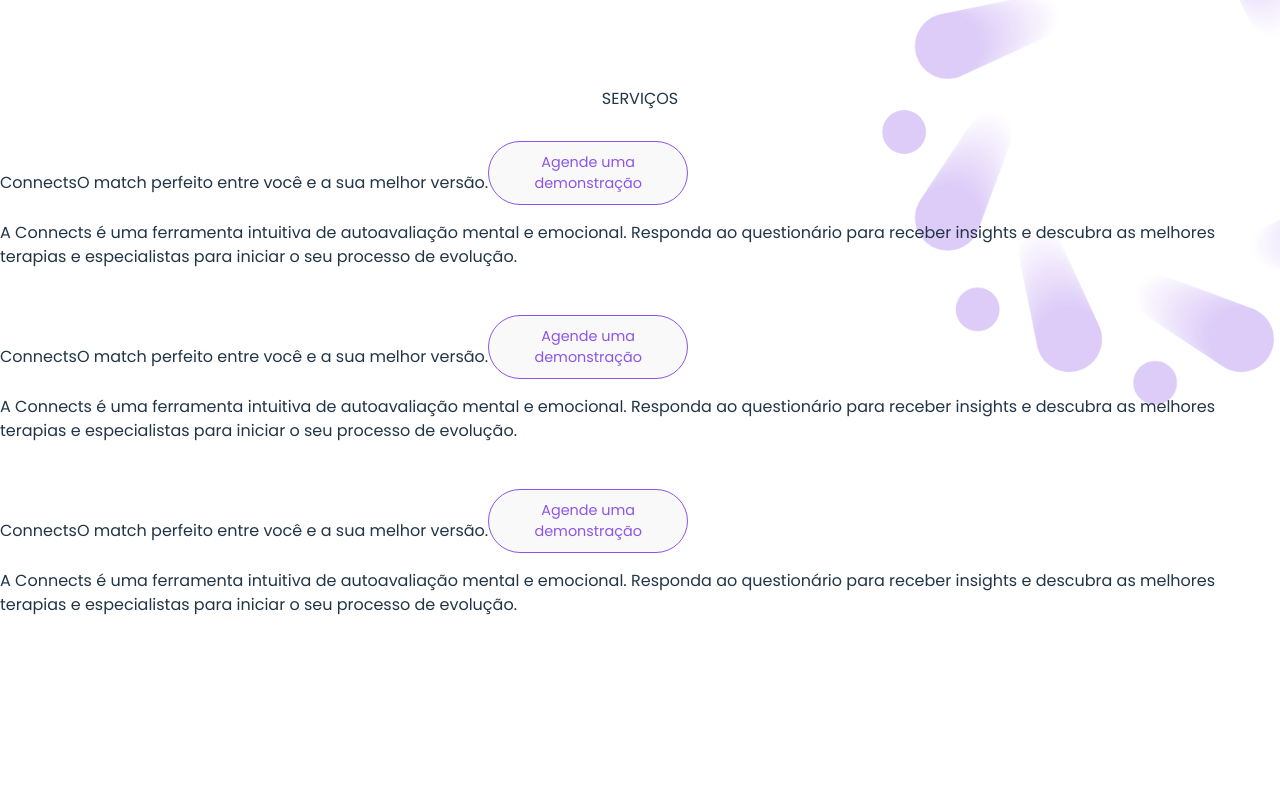
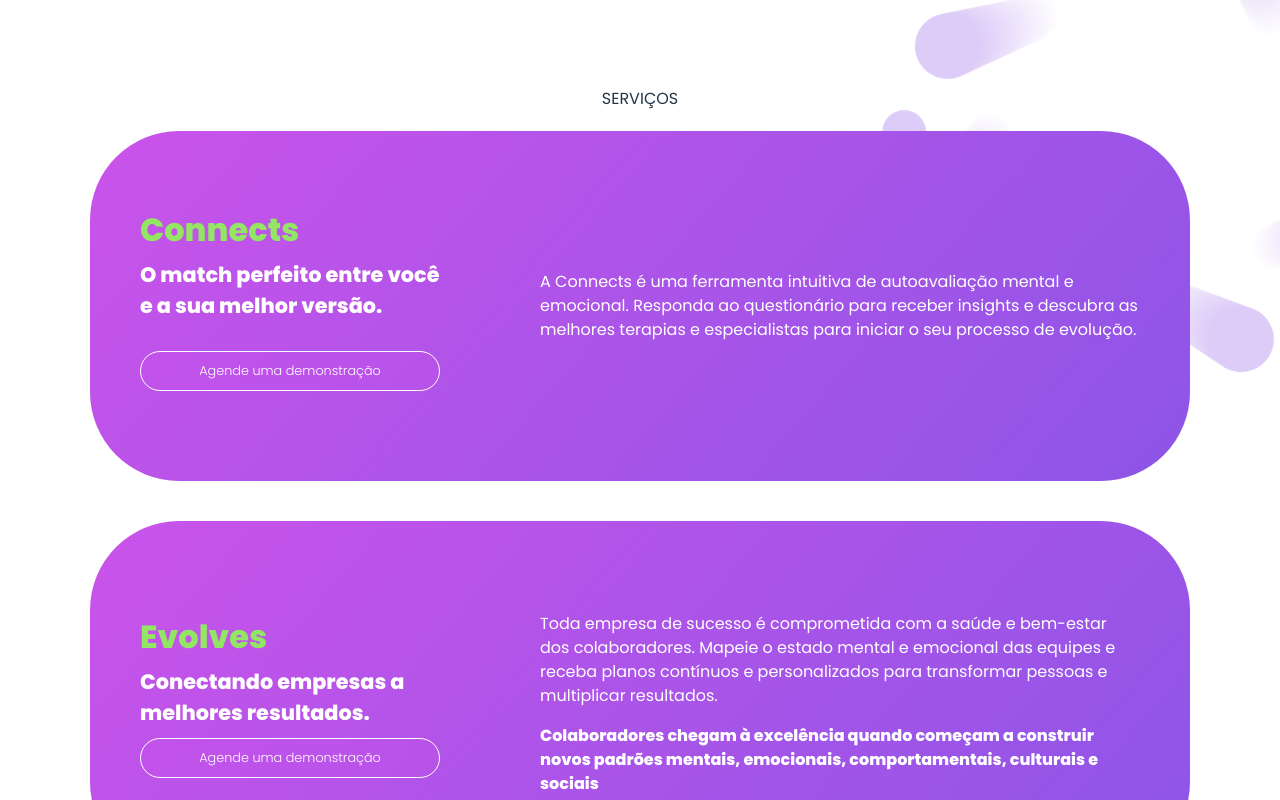
Before and after one commit to sahdibernardi/nectus, a React (Vite) app: page / in a window 1280 px wide. Shown: the part 6520-7320 px from the top of the page. Before the commit the page ends 7153 px from the top, so only its background shows below. Built offline with nearby package versions, Linux system fonts and the light colour scheme.

Commit message:
add: s11 css

```diff
--- a/src/pages/Homepage.jsx
+++ b/src/pages/Homepage.jsx
@@ -365,7 +365,7 @@
           <span className='s11-box-subtitle'>
             O match perfeito entre você e a sua melhor versão.
           </span>
-          <button className='btn-1'>
+          <button className='btn-2'>
             Agende uma demonstração
           </button>
         </div>
@@ -376,38 +376,43 @@
         </div>
       </div>
       <div className='s11-box'>
-        <div className='s11-box-left'>
+        <div className='s11-box-left s11-left-heigher'>
           <span className='s11-box-title'>
-            Connects
+            Evolves
           </span>
           <span className='s11-box-subtitle'>
-            O match perfeito entre você e a sua melhor versão.
+            Conectando empresas a melhores resultados.
           </span>
-          <button className='btn-1'>
+          <button className='btn-2 s11-bigmargin'>
             Agende uma demonstração
           </button>
         </div>
-        <div className='s11-box-right'>
+        <div className='s11-box-right s11-right-heigher'>
           <p>
-            A Connects é uma ferramenta intuitiva de autoavaliação mental e emocional. Responda ao questionário para receber insights e descubra as melhores terapias e especialistas para iniciar o seu processo de evolução.
+          Toda empresa de sucesso é comprometida com a saúde e bem-estar dos colaboradores. Mapeie o estado mental e emocional das equipes e receba planos contínuos e personalizados para transformar pessoas e multiplicar resultados.
+          </p>
+          <p>
+            <strong>
+              Colaboradores chegam à excelência quando começam a construir novos padrões mentais, emocionais, comportamentais, culturais e sociais
+            </strong>
           </p>
         </div>
       </div>
       <div className='s11-box'>
-        <div className='s11-box-left'>
+        <div className='s11-box-left s11-left-heigher'>
           <span className='s11-box-title'>
-            Connects
+            Assertive Sessions
           </span>
           <span className='s11-box-subtitle'>
-            O match perfeito entre você e a sua melhor versão.
+            Encontre a sua terapia e especialista mais adequado.
           </span>
-          <button className='btn-1'>
+          <button className='btn-2 s11-bigmargin'>
             Agende uma demonstração
           </button>
         </div>
-        <div className='s11-box-right'>
+        <div className='s11-box-righ s11-right-heigher'>
           <p>
-            A Connects é uma ferramenta intuitiva de autoavaliação mental e emocional. Responda ao questionário para receber insights e descubra as melhores terapias e especialistas para iniciar o seu processo de evolução.
+          Encontrar o terapeuta certo pode ser desafiador. Com nosso serviço de direcionamento assertivo, conectamos você ao especialista ideal. Identificamos terapeutas qualificados para suas necessidades específicas. Inicie a terapia com confiança e conveniência. Encontre a terapia certa e o especialista perfeito para sua jornada de evolução e crescimento pessoal.
           </p>
         </div>
       </div>
--- a/src/style/homepage.css
+++ b/src/style/homepage.css
@@ -576,6 +576,68 @@
   justify-content: center;
 }
 
+.s11-box {
+  display: flex;
+  flex-direction: column;
+  align-items: center;
+  justify-content: center;
+  border-radius: 89px;
+  background: linear-gradient(311deg, #8D55E7 0%, #CA53EA 100%);
+  color: var(--white);
+  margin: 20px;
+  min-height: 380px;
+  padding: 50px;
+}
+
+.s11-box-left {
+  display: flex;
+  flex-direction: column;
+  margin-top: -70px;
+  height: 380px;
+}
+
+.s11-box-title {
+  color: var(--nectus-green);
+  font-weight: bold;
+  font-size: 1.5rem;
+}
+
+.s11-box-subtitle {
+  font-weight: 700;
+  font-size: 0.95rem;
+  margin-top: 5px;
+  margin-bottom: 10px;
+  padding-right: 20px;
+}
+
+.btn-2 {
+  color: var(--black);
+  background-color: var(--nectus-green);
+  border-radius: 89px;
+  font-size: 0.8rem;
+  font-weight: 300;
+  margin-top: 250px;
+  margin-bottom: -100px;
+}
+
+.s11-box-right {
+  margin-top: -300px;
+}
+
+.s11-bigmargin {
+  margin-top: 450px;
+}
+
+.s11-left-heigher {
+  height: 550px;
+  margin-top: 0px;
+}
+
+.s11-right-heigher {
+  margin-top: -450px;
+  margin-bottom: 100px;
+}
+
 
 
 
@@ -826,4 +888,73 @@
     align-items: center;
     padding-top: 200px;
   }
+
+  .s11-box {
+    width: 1000px;
+    max-height: 380px;
+    min-height: 250px;
+    flex-direction: row;
+    align-items: center;
+    justify-content: center;
+    padding: 0px, 100px, 0px, 100px;
+  }
+
+  .s11-box-left {
+    margin: 0px;
+    padding: 0px;
+    max-height: 200px;
+    min-width: 400px;
+  }
+
+  .s11-box-right {
+    max-height: 200px;
+    margin: 0px;
+    padding: 0px;
+  }
+
+  .s11-box-title {
+    font-size: 2rem;
+  }
+
+  .s11-box-subtitle {
+    font-size: 1.3rem;
+    padding-right: 100px;
+  }
+
+  .btn-2 {
+    background-color: rgb(202 83 234 / 0.2);
+    border: 1px solid var(--white);
+    border-radius: 50px;
+    color: var(--white);
+    margin-top: 20px;
+    padding: 10px;
+    width: 300px;
+    margin-bottom: 0px;
+  }
+
+  .s11-box-right {
+    margin-top: 0px;
+  }
+
+  .s11-bigmargin {
+    margin-top: 0px;
+  }
+
+  .s11-left-heigher {
+    height: 0px;
+    margin-top: 0px;
+    margin-bottom: 0px;
+    display: flex;
+    flex-direction: column;
+    justify-content: center;
+    align-items: left;
+  }
+
+  .s11-right-heigher {
+    margin-top: 0px;
+    margin-bottom: 0px;
+    flex-direction: column;
+    justify-content: center;
+    align-items: left;
+  }
 }
```
